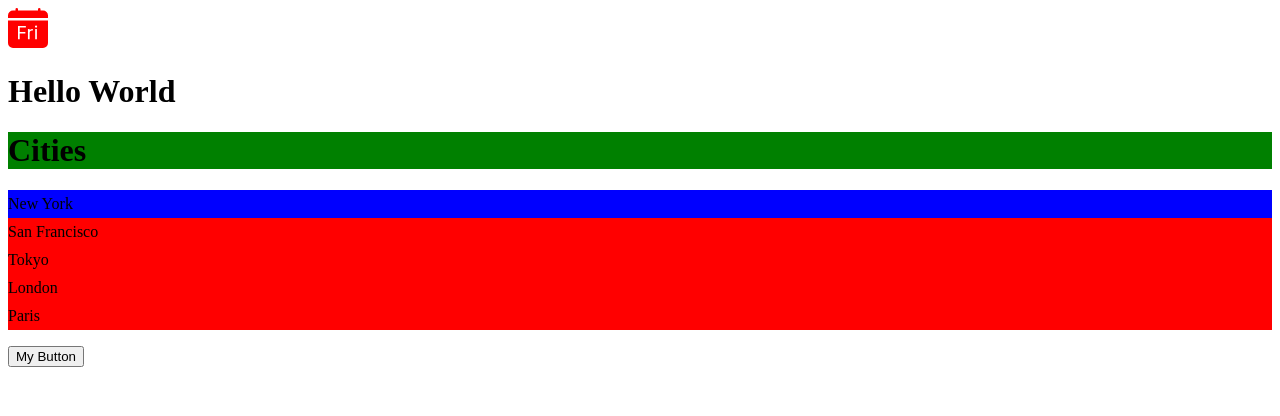
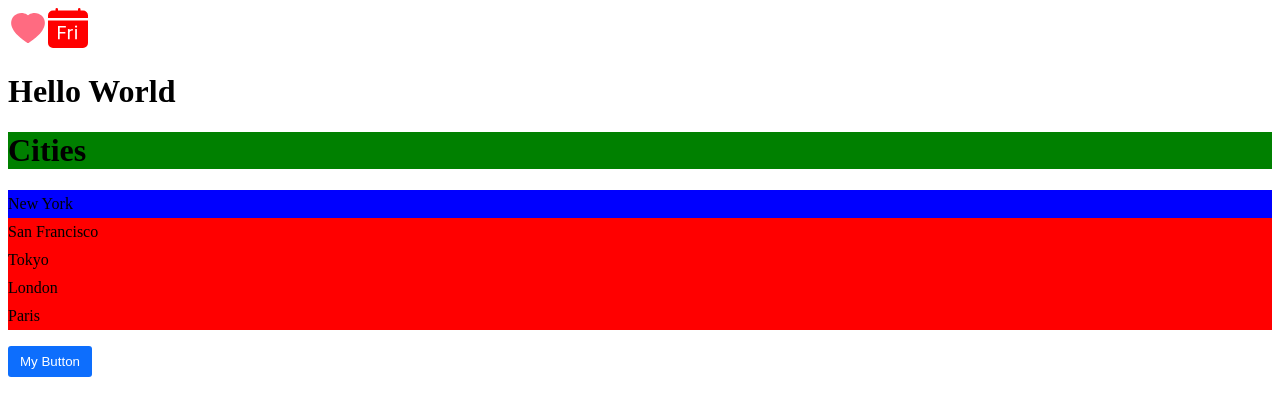
Before and after one commit to jaishankarg24/react-18-game, a React (Vite) app: page / in a window 1280 px wide. Shown: the top 416 px of the page. Built offline with nearby package versions, Linux system fonts and the light colour scheme.

Commit message:
Button Module and Like Component

```diff
--- a/src/App.tsx
+++ b/src/App.tsx
@@ -2,10 +2,11 @@
 //import ListGroup from "./components/ListGroup/ListGroup";
 import ListGroup from "./components/ListGroup";
 import Alert from "./components/Alert";
-import Button from "./components/Button";
+import Button from "./components/Button/Button";
 import { useState } from "react";
 import "./App.css";
 import { BsFillCalendarDayFill } from "react-icons/bs";
+import Like from "./components/Like";
 
 function App() {
   let items = ["New York", "San Francisco", "Tokyo", "London", "Paris"];
@@ -22,6 +23,7 @@
 
   return (
     <div>
+      <Like onClick={() => console.log("clicked")} />
       <BsFillCalendarDayFill color="red" size="40" />
       <Message />
       <ListGroup
@@ -42,7 +44,7 @@
       {/* <Button color="danger" onClick={() => console.log("clicked")}>
         My Button
       </Button> */}
-      <Button color="danger" onClick={() => setAlertVisibility(true)}>
+      <Button color="primary" onClick={() => setAlertVisibility(true)}>
         My Button
       </Button>
     </div>
--- a/src/components/Button.tsx
+++ /dev/null
@@ -1,18 +0,0 @@
-import React from "react";
-
-interface Props {
-  children: string;
-  onClick: () => void;
-  //   color: string;
-  color?: "primary" | "secondary" | "danger";
-}
-
-const Button = ({ children, onClick, color = "primary" }: Props) => {
-  return (
-    <button className={"btn btn-" + color} onClick={onClick}>
-      {children}
-    </button>
-  );
-};
-
-export default Button;
--- /dev/null
+++ b/src/components/Button/Button.module.css
@@ -0,0 +1,10 @@
+.btn {
+  padding: 8px 12px;
+  border-radius: 3px;
+  border: 0;
+}
+
+.btn-primary {
+  background-color: #0d6efd;
+  color: white;
+}
--- /dev/null
+++ b/src/components/Button/Button.tsx
@@ -0,0 +1,26 @@
+//import React from "react";
+
+import styles from "./Button.module.css";
+
+interface Props {
+  children: string;
+  onClick: () => void;
+  //   color: string;
+  color?: "primary" | "secondary" | "danger";
+}
+
+const Button = ({ children, onClick, color = "primary" }: Props) => {
+  return (
+    // <button className={"btn btn-" + color} onClick={onClick}>
+    //   {children}
+    // </button>
+    <button
+      className={[styles.btn, styles["btn-" + color]].join(" ")}
+      onClick={onClick}
+    >
+      {children}
+    </button>
+  );
+};
+
+export default Button;
--- /dev/null
+++ b/src/components/Like.tsx
@@ -0,0 +1,22 @@
+import React, { useState } from "react";
+import { AiFillHeart, AiOutlineHeart } from "react-icons/ai";
+
+interface Props {
+  onClick: () => void;
+}
+
+const Like = ({ onClick }: Props) => {
+  const [likeStatus, setLikeStatus] = useState(true);
+
+  const toggle = () => {
+    setLikeStatus(!likeStatus);
+    onClick();
+  };
+
+  if (likeStatus)
+    return <AiFillHeart color="#ff6b81" size={40} onClick={toggle} />;
+  return <AiOutlineHeart size={40} onClick={toggle} />;
+  //return <AiOutlineHeart size={40} onClick={() => setLikeStatus(true)} />;
+};
+
+export default Like;
```
